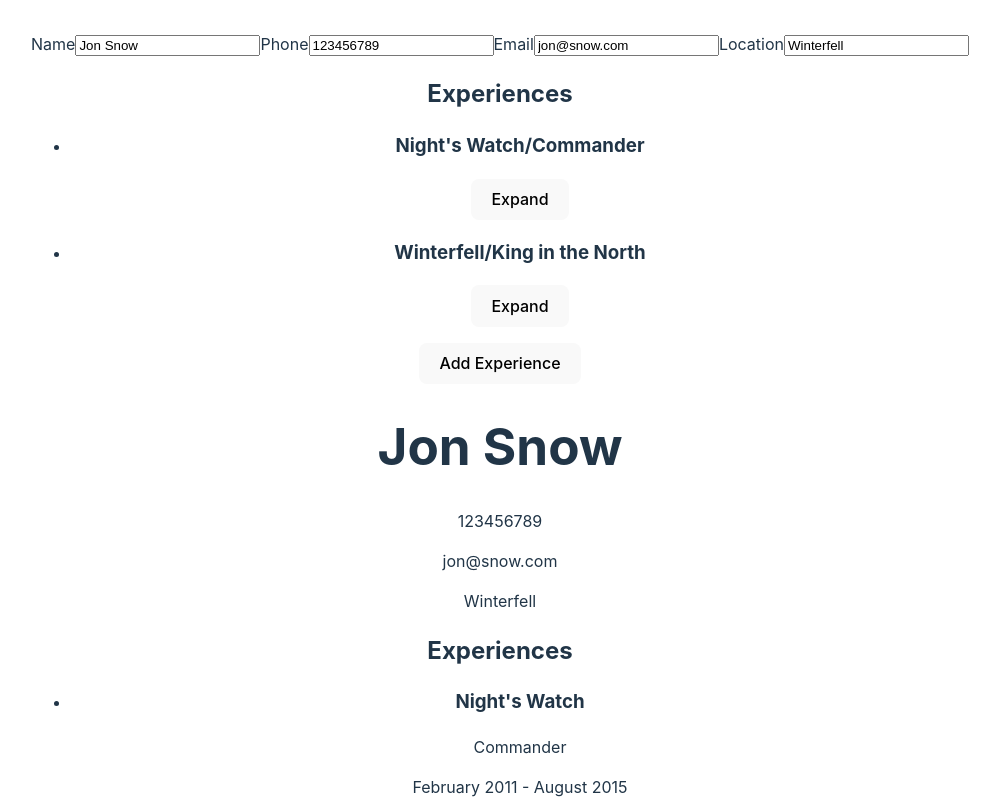
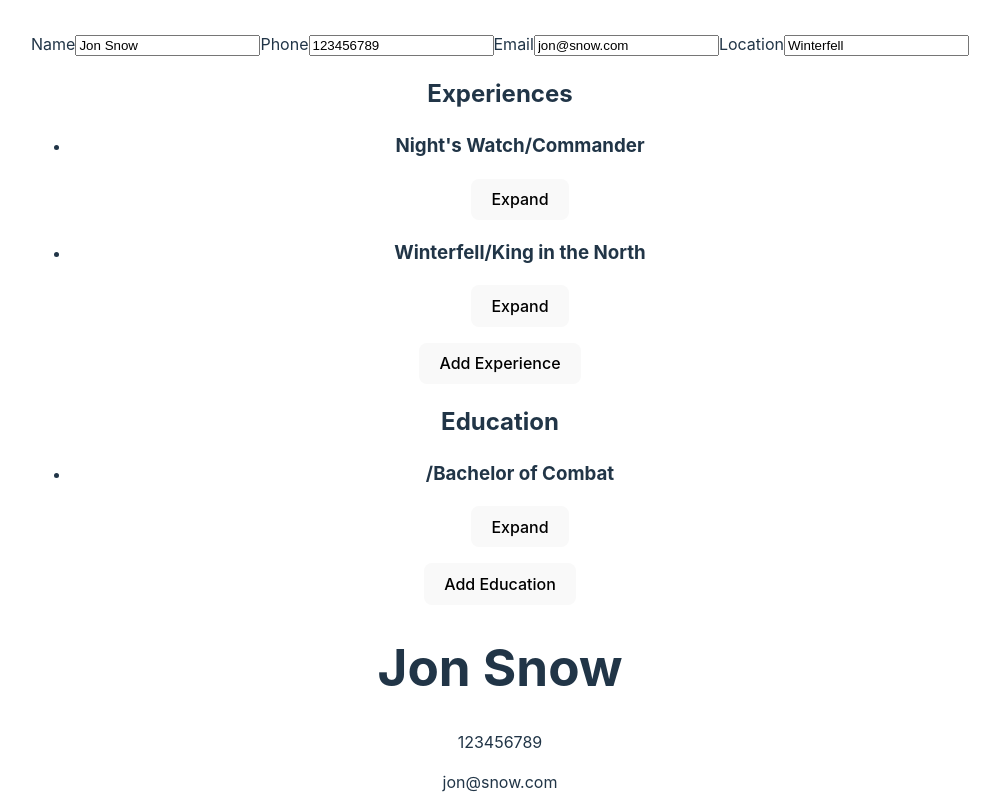
Before and after one commit to jordan-wick/cv-generator, a React (Vite) app: page / in a window 1280 px wide. Shown: the top 800 px of the page, without its empty margins (140-1140 px from the left). Built offline with nearby package versions, Linux system fonts and the light colour scheme.

Commit message:
Add EducationSection.jsx & update connections. Fix dates error in resume preview.

```diff
--- a/src/App.jsx
+++ b/src/App.jsx
@@ -1,9 +1,10 @@
 import { useState } from 'react'
 import example from './example.jsx'
-import { format, set } from 'date-fns'
+import { format, addMonths } from 'date-fns'
 import './App.css'
 import PersonalForm from './components/editing/PersonalForm.jsx'
 import ExperiencesSection from './components/editing/ExperienceSection.jsx'
+import EducationSection from './components/editing/EducationSection.jsx'
 
 function App() {
   const [resume, setResume] = useState(example);
@@ -24,11 +25,23 @@ function App() {
     setResume({...resume, experiences: [...resume.experiences, newExperience]})
   }
 
+  function addEducation() {
+    const newEducation = {
+      institution: '',
+      degree: '',
+      startDate: new Date(),
+      endDate: new Date(),
+      id: crypto.randomUUID(),
+    }
+    setResume({...resume, education: [...resume.education, newEducation]})
+  }
+
   return (
     <div className="app">
       <div className="editing">
         <PersonalForm resume={resume} onChange={handlePersonalInfoChange} />
         <ExperiencesSection onAdd={addExperience} setResume={setResume}/>
+        <EducationSection onAdd={addEducation} setResume={setResume}/>
       </div>
       <div className="resume">
         <div className="resume-header">
@@ -44,7 +57,7 @@ function App() {
               <li key={index}>
                 <h3>{experience.company}</h3>
                 <p>{experience.position}</p>
-                <p>{format(new Date(experience.startDate), 'MMMM yyyy')} - {experience.endDate ? format(new Date(experience.endDate), 'MMMM yyyy') : 'Present'}</p>
+                <p>{format(addMonths(new Date(experience.startDate), 1), 'MMMM yyyy')} - {experience.endDate ? format(addMonths(new Date(experience.endDate), 1), 'MMMM yyyy') : 'Present'}</p>
                 <p>{experience.summary}</p>
               </li>
             ))}
@@ -57,7 +70,7 @@ function App() {
               <li key={index}>
                 <h3>{education.institution}</h3>
                 <p>{education.degree}</p>
-                <p>{format(new Date(education.startDate), 'MMMM yyyy')} - {education.endDate ? format(new Date(education.endDate), 'MMMM yyyy') : 'Present'}</p>
+                <p>{format(addMonths(new Date(education.startDate), 1), 'MMMM yyyy')} - {education.endDate ? format(addMonths(new Date(education.endDate), 1), 'MMMM yyyy') : 'Present'}</p>
               </li>
             ))}
           </ul>
--- /dev/null
+++ b/src/components/editing/EducationSection.jsx
@@ -0,0 +1,88 @@
+import Input from "../Input";
+import example from "../../example";
+import { addMonths, format } from "date-fns";
+import { useState, useEffect } from "react";
+
+export default function EducationSection({ setResume, onAdd, onRemove }) {
+  const [educationSection, setEducationSection] = useState(example.education);
+
+  useEffect(() => {
+    setResume(prevState => ({
+      ...prevState,
+      education: educationSection
+    }));
+  }, [educationSection, setResume]);
+
+  function handleEducationChange(e) {
+    const { name, value } = e.target;
+    const index = parseInt(e.target.closest('li').dataset.key, 10);
+    setEducationSection(prevState =>
+      prevState.map((edu, ind) =>
+        ind === index ? { ...edu, [name]: value } : edu
+      )
+    );
+  }
+
+  const educationList = educationSection.map((education) => {
+    const index = educationSection.indexOf(education);
+    if (education.expanded) {
+      return (
+        <li key={index} data-key={index}>
+          <Input
+            label="Institution"
+            type="text"
+            name="institution"
+            value={education.institution}
+            onChange={handleEducationChange}
+          />
+          <Input
+            label="Degree"
+            type="text"
+            name="degree"
+            value={education.degree}
+            onChange={handleEducationChange}
+          />
+          <Input
+            label="Start Date"
+            type="month"
+            name="startDate"
+            value={format(addMonths(education.startDate, 1), 'yyyy-MM')}
+            onChange={handleEducationChange}
+          />
+          <Input
+            label="End Date"
+            type="month"
+            name="endDate"
+            value={format(addMonths(education.endDate, 1), 'yyyy-MM')}
+            onChange={handleEducationChange}
+          />
+          <button onClick={() => onRemove(index)}>Remove Education</button>
+          <button onClick={() => expandEducation(index)}>Collapse</button>
+        </li>
+      )
+    } else {
+      return (
+        <li key={index}>
+          <h3>{education.school}/{education.degree}</h3>
+          <button onClick={() => expandEducation(index)}>Expand</button>
+        </li>
+      )
+    }
+  });
+
+  function expandEducation(index) {
+    setEducationSection(prevState =>
+      prevState.map((edu, ind) =>
+        ind === index ? { ...edu, expanded: !edu.expanded } : edu
+      )
+    );
+  }
+
+  return (
+    <div className="education-section">
+      <h2>Education</h2>
+      <ul>{educationList}</ul>
+      <button onClick={onAdd}>Add Education</button>
+    </div>
+  )
+}
```
